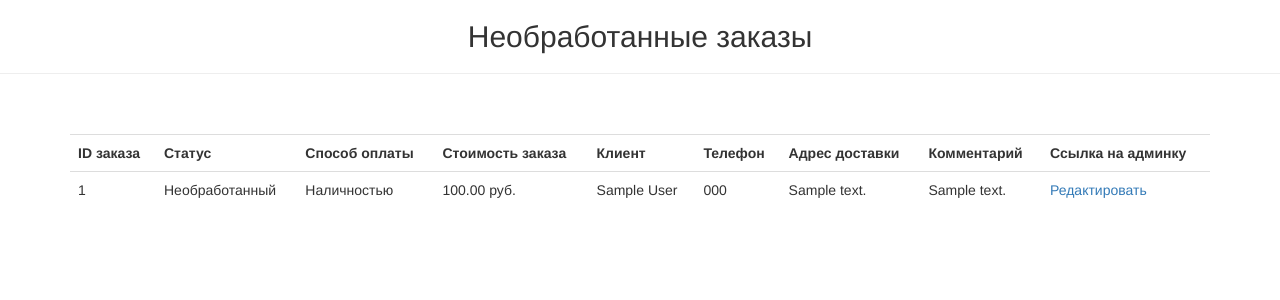
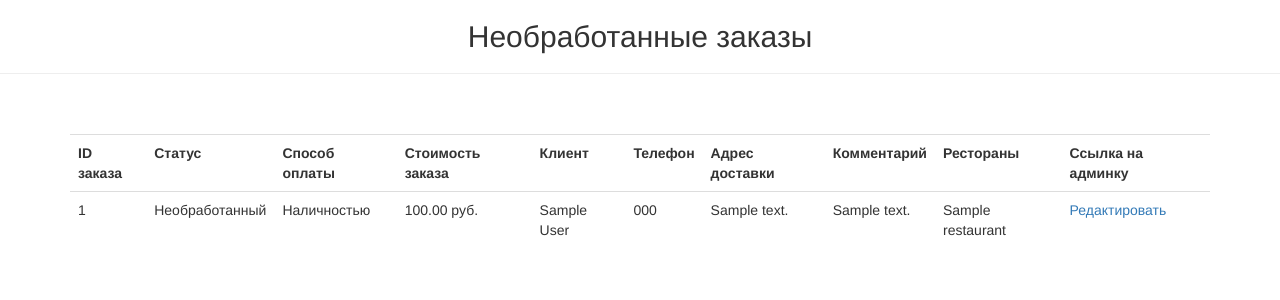
Before and after one commit to MaxSmile44/Django_Lesson2, a Django app: page /manager/orders/ in a window 1280 px wide. Shown: the part 52-352 px from the top of the page. Run offline with Django 3.2, Linux system fonts and the light colour scheme; a user stored in the database is signed in; tables that the repository leaves empty hold one stand-in row (values such as "Sample post"); parts of the project's set-up code (start-up, migrations or seed data) failed here and were passed over; some libraries are stand-ins or nearby versions.

Commit message:
Added a list of available restaurants

```diff
--- a/foodcartapp/admin.py
+++ b/foodcartapp/admin.py
@@ -35,6 +35,7 @@ class OrderAdmin(admin.ModelAdmin):
         'status',
         'payment',
         'comment',
+        'restaurant',
         'order_date',
         'call_date',
         'delivery_date'
--- a/foodcartapp/models.py
+++ b/foodcartapp/models.py
@@ -205,6 +205,13 @@ class Order(models.Model):
         default=Electronic,
         db_index=True
     )
+    restaurant = models.ForeignKey(
+        Restaurant,
+        verbose_name='ресторан',
+        related_name='orders',
+        null=True,
+        on_delete=models.SET_NULL
+    )
 
     objects = OrderQuerySet.as_manager()
 
--- a/restaurateur/templates/order_items.html
+++ b/restaurateur/templates/order_items.html
@@ -21,7 +21,9 @@
       <th>Телефон</th>
       <th>Адрес доставки</th>
       <th>Комментарий</th>
+      <th>Рестораны</th>
       <th>Ссылка на админку</th>
+
     </tr>
 
     {% for order in order_items %}
@@ -35,6 +37,16 @@
           <td>{{order.phone}}</td>
           <td>{{order.address}}</td>
           <td>{{order.comment}}</td>
+          {% if order.restaurant is null %}
+            <td><details>
+              <summary>Может быть приготовлен ресторанами:</summary>
+              {% for restaurant in order.restaurant_names_list %}
+                <li>{{restaurant}}</li>
+              {% endfor %}
+            </details></td>
+          {% else %}
+            <td>{{order.restaurant}}</td>
+          {% endif %}
           <td>
             <a href="{% url 'admin:foodcartapp_order_change' object_id=order.id %}?next={{ request.get_full_path|urlencode }}">
               Редактировать
--- a/restaurateur/views.py
+++ b/restaurateur/views.py
@@ -7,7 +7,7 @@ from django.contrib.auth.decorators import user_passes_test
 from django.contrib.auth import authenticate, login
 from django.contrib.auth import views as auth_views
 
-from foodcartapp.models import Product, Restaurant, Order
+from foodcartapp.models import Product, Restaurant, Order, RestaurantMenuItem
 
 
 class Login(forms.Form):
@@ -91,6 +91,29 @@ def view_restaurants(request):
 
 @user_passes_test(is_manager, login_url='restaurateur:login')
 def view_orders(request):
+    orders = Order.objects.prefetch_related('products').order_price()
+    items = RestaurantMenuItem.objects.select_related('restaurant', 'product').filter(availability=True)
+
+    order_menus = {order.id: [product.name for product in order.products.all()] for order in orders}
+
+    restaurant_menus = {}
+    for item in items:
+        restaurant_name = item.restaurant.name
+        product_name = item.product.name
+        if restaurant_name not in restaurant_menus:
+            restaurant_menus[restaurant_name] = []
+        restaurant_menus[restaurant_name].append(product_name)
+
+    valible_restaurants = {}
+    for order_key, order_value in order_menus.items():
+        valible_restaurants[order_key] = []
+        for restaurant_key, restaurant_value in restaurant_menus.items():
+            if all([item in restaurant_value for item in order_value]):
+                valible_restaurants[order_key].append(restaurant_key)
+
+    for order in orders:
+        order.restaurant_names_list = valible_restaurants[order.id]
+
     return render(request, template_name='order_items.html', context = {
-        'order_items': Order.objects.order_price()
+        'order_items': orders
     })
```
Also changed, not shown: foodcartapp/migrations/0049_order_restaurant.py (added).
